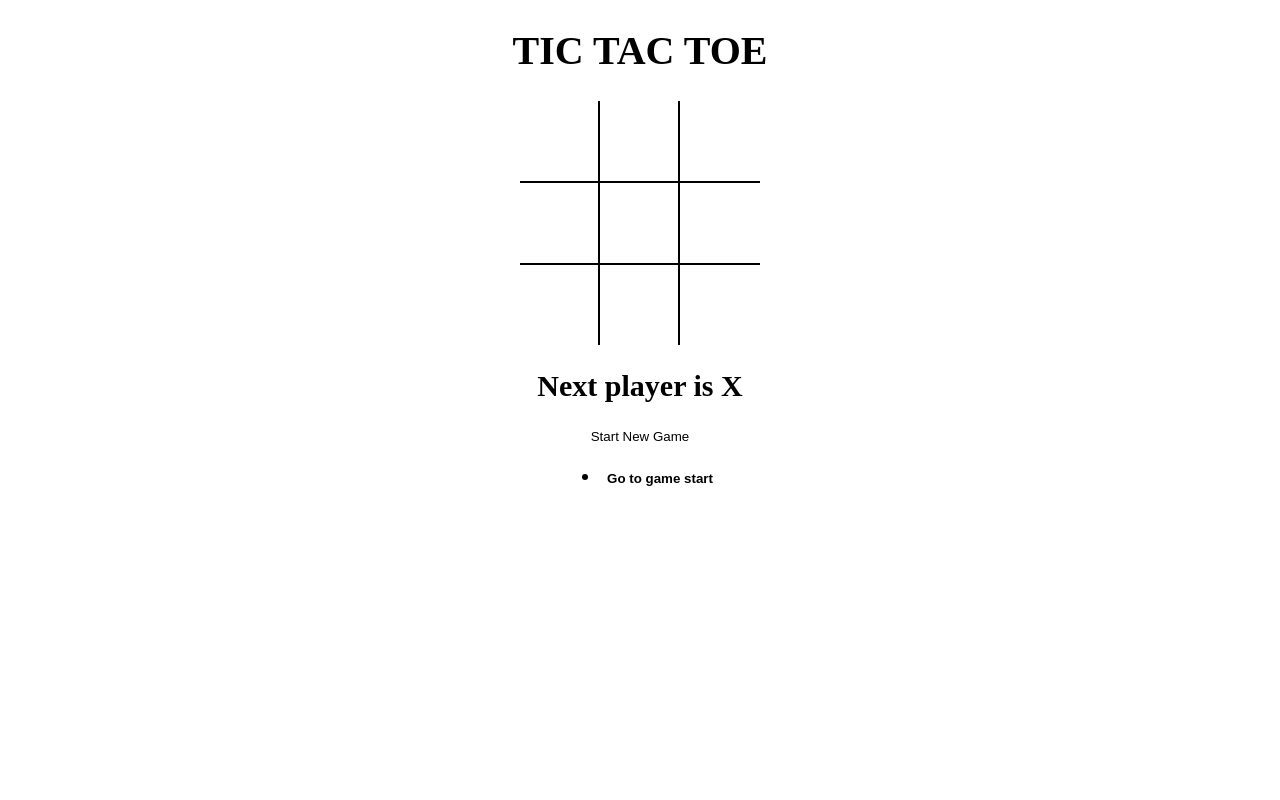
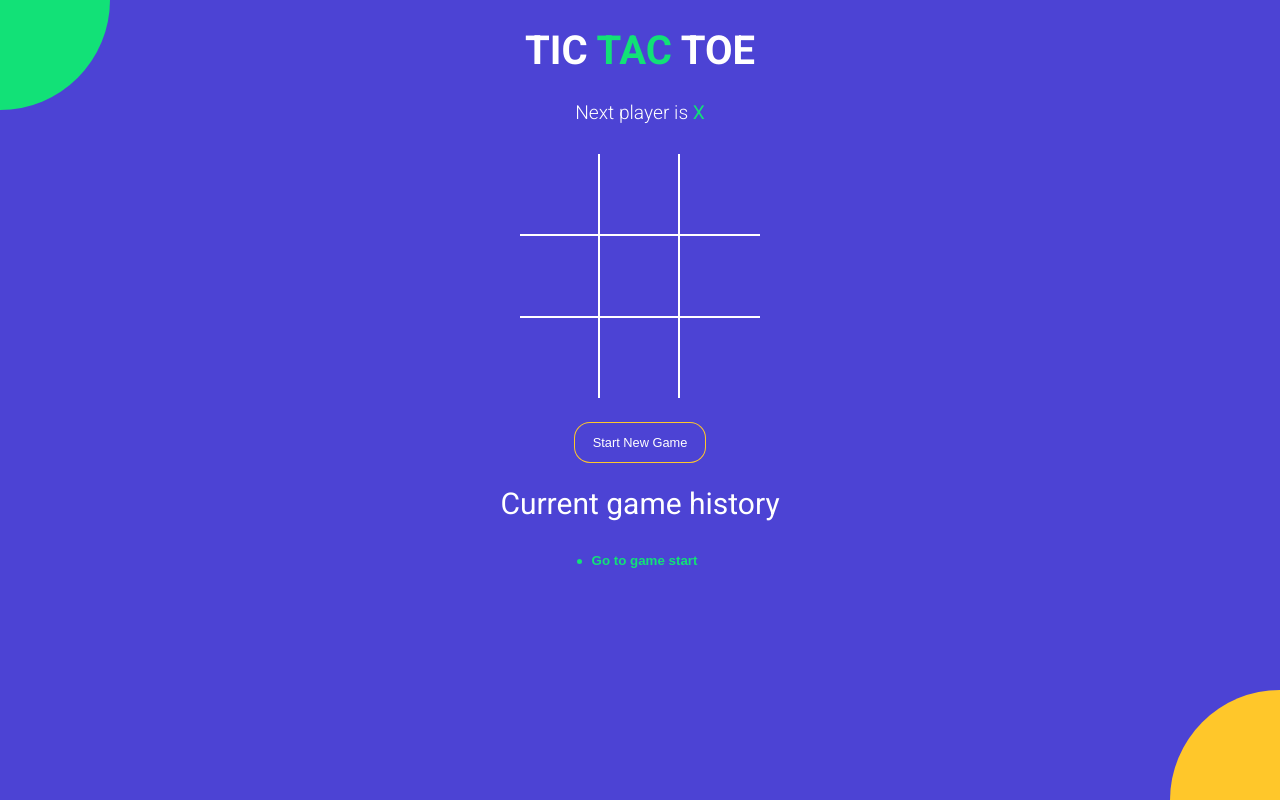
Before and after one commit to nilesh-ks/tictactoe, a React (Vite) app: page / in a window 1280 px wide. Built offline with nearby package versions, Linux system fonts and the light colour scheme; the HTML template or start-up script is replaced by a standard one.

Commit message:
Entire app styling

```diff
--- a/index.html
+++ b/index.html
@@ -3,6 +3,11 @@
   <head>
     <meta charset="UTF-8" />
     <meta name="viewport" content="width=device-width, initial-scale=1.0" />
+    <meta http-equiv="X-UA-Compatible" content="ie=edge" />
+    <link
+      href="https://fonts.googleapis.com/css?family=Roboto:300,400,700&display=swap"
+      rel="stylesheet"
+    />
     <title>Tic Tac Toe</title>
   </head>
   <body>
--- a/src/App.jsx
+++ b/src/App.jsx
@@ -62,11 +62,17 @@
 
 return(
   <div className='app'>
-    <h1>TIC TAC TOE</h1>
+    <h1>TIC <span className='text-green'>TAC</span> TOE</h1>
+    <StatusMessage winner={winner} current={current}/>
     <Board board={current.board} handleSquareClick={handleSquareClick} winningSquares={winningSquares}/>
-    <StatusMessage winner={winner} current={current}/>
-    <button type='button' onClick={onNewGame}>Start New Game</button>
+    <button type='button' onClick={onNewGame}
+    className={`btn-reset ${winner || current.board.every(el => el !== null)? 'active': ''}`}
+    >Start New Game</button>
+
+    <h2 style={{fontWeight: 'normal'}}>Current game history</h2>
+
     <History history={history} moveTo={moveTo} currentMove={currentMove}/>
+    <div className='bg-balls'></div>
   </div>
 )};
 
--- a/src/components/History.jsx
+++ b/src/components/History.jsx
@@ -2,16 +2,13 @@
 
 const History = ({ history, moveTo, currentMove }) => {
   return (
-    <ul>
+    <div className='history-wrapper'>
+    <ul className='history'>
         {history.map((_, move)=> {
             return (
             <li key={move}>
                   <button
-                  style={
-                    {
-                      fontWeight: move === currentMove ? 'bold': 'normal',
-                    }
-                  }
+                  className={`btn-move ${move === currentMove ? 'active': ''}`}
                   type="button" onClick={()=> {
                     moveTo(move);
                   }}>
@@ -21,6 +18,7 @@
             );
         })}
     </ul>
+    </div>
   );
 };
 
--- a/src/components/Square.jsx
+++ b/src/components/Square.jsx
@@ -4,9 +4,8 @@
   return (
     <button
     type="button"
-    className='square'
-    onClick={onClick}
-    style={{ fontWeight: isWinningSquare ? 'bold' : 'normal' }}>
+    className={`square ${isWinningSquare ? 'winning': ''} ${value==='X'? 'text-green' : 'text-orange'}`}
+    onClick={onClick}>
       {value}
     </button>
   )
--- a/src/components/StatusMessage.jsx
+++ b/src/components/StatusMessage.jsx
@@ -7,11 +7,25 @@
 
     const noMovesLeft = current.board.every(el => el !== null);
 
-  return <h2>
-      {winner && `Winner is ${winner}`}
-      {!winner && !noMovesLeft && `Next player is ${current.isXNext? 'X': 'O'}`}
-      {!winner && noMovesLeft && 'It\'s a draw'}
-  </h2>;
+  return (
+    <div className='status-message'>
+        {winner && (
+            <>
+                Winner is {' '}
+                <span className={winner === 'X' ? 'text-green' : 'text-orange'}>{winner}</span>
+            </>
+        )}
+        {!winner && !noMovesLeft && (
+            <>
+                Next player is {' '}
+                <span className={current.isXNext ? 'text-green' : 'text-orange'}>
+                    {current.isXNext ? 'X' : 'O'} {' '}
+                </span>
+            </>
+        )}
+        {!winner && noMovesLeft && 'It\'s a draw'}
+    </div>
+  );
 
 };
 
--- a/src/styles/root.scss
+++ b/src/styles/root.scss
@@ -1,4 +1,11 @@
+$green: #12e177;
+$orange: #ffc72a;
+$blue: #4c43d4;
+
 body {
+  font-family: 'Roboto', sans-serif;
+  background-color: $blue;
+  color: #fff;
   padding: 0;
   margin: 0;
 }
@@ -19,19 +26,84 @@
   align-items: center;
 }
 
-// Alternative for .board.board-row
+.text-green {
+  color: $green;
+}
+
+.text-orange {
+  color: $orange;
+}
+
+.history-wrapper {
+  width: 300px;
+  text-align: center;
+  margin-bottom: 20px;
+  .history {
+    display: inline-block;
+    padding: 0;
+    margin: 0;
+    li {
+      list-style: none;
+      text-align: left;
+      &:before {
+        content: '';
+        border-radius: 50%;
+        display: inline-block;
+        height: 5px;
+        width: 5px;
+        background-color: $green;
+        margin-right: 4px;
+        margin-bottom: 1px;
+      }
+
+      .btn-move {
+        color: #fff;
+        &.active {
+          font-weight: bold;
+          color: $green;
+        }
+      }
+    }
+  }
+}
+
+.status-message {
+  margin-bottom: 30px;
+  font-size: 1.2rem;
+  font-weight: lighter;
+  span {
+    font-weight: normal;
+  }
+}
+
+.btn-reset {
+  font-size: 0.8rem;
+  color: #fff;
+  border-radius: 15px;
+  padding: 12px 18px;
+  margin-top: 25px;
+  transition: all 0.2s;
+  background-color: $blue;
+  box-shadow: 0px 0px 0px 1px $orange;
+  &.active {
+    background-color: $orange;
+    box-shadow: none;
+    color: black
+  }
+}
+
 .board {
   .board-row {
     display: flex;
     flex-direction: row;
-    border-bottom: 2px solid #000;
-    &:last-child {  // & refers to the parent
+    border-bottom: 2px solid #fff;
+    &:last-child {
       border-bottom: none;
     }
     .square {
       width: 80px;
       height: 80px;
-      border-right: 2px solid #000;
+      border-right: 2px solid #fff;
       font-size: 2.5rem;
       padding: 0;
       overflow: hidden;
@@ -39,6 +111,63 @@
       &:last-child {
         border-right: none;
       }
+      &.winning {
+        animation: scaleText 1.4s infinite;
+        @keyframes scaleText {
+          0% {
+            transform: 2.5rem;
+          }
+          50% {
+            font-size: 3.5rem;
+          }
+          100% {
+            font-size: 2.5rem;
+          }
+        }
+      }
     }
   }
 }
+
+.bg-balls {
+  position: fixed;
+  top: 0;
+  left: 0;
+  right: 0;
+  bottom: 0;
+  min-width: 100%;
+  z-index: -1;
+
+  &:before,
+  &:after {
+    content: '';
+    position: absolute;
+    width: 150px;
+    height: 150px;
+    border-radius: 50%;
+  }
+
+  &:before {
+    background-color: $orange;
+    right: -75px;
+    bottom: -75px;
+    @media screen and (min-width: 476px) {
+      width: 220px;
+      height: 220px;
+      right: -110px;
+      bottom: -110px;
+    }
+  }
+
+  &:after {
+    background-color: $green;
+    top: -75px;
+    left: -75px;
+    @media screen and (min-width: 476px) {
+      width: 220px;
+      height: 220px;
+      top: -110px;
+      left: -110px;
+    }
+  }
+}
```
